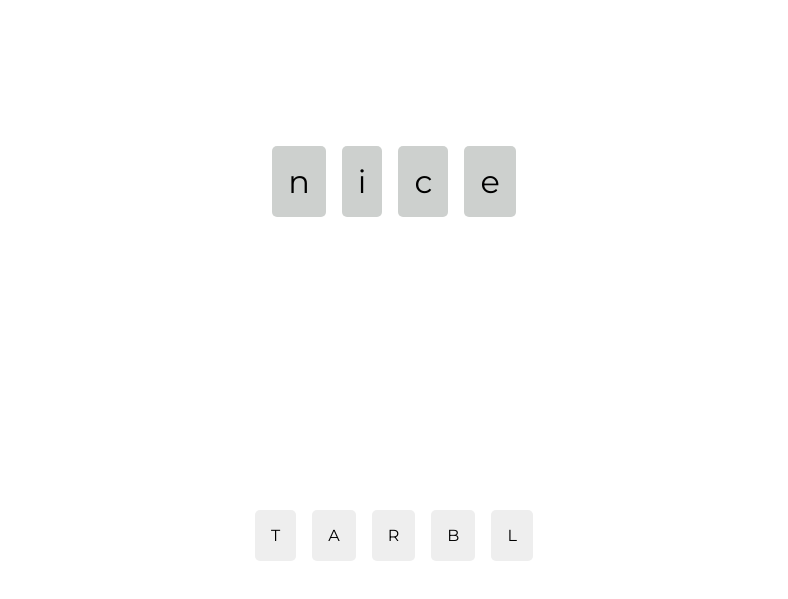
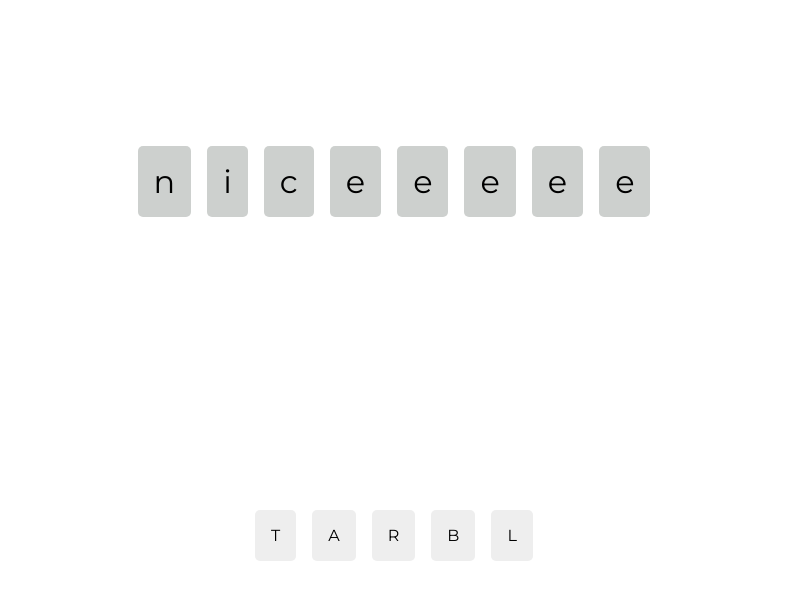
Before and after one commit to hirotachi/TechDegree-project-006, a website: page app/index.html in a window 1280 px wide. Both pictures are taken after a click on the button "START GAME". Shown: the part 151-750 px from the top of the page, without its empty margins (246-1034 px from the left). Drawn offline with nearby package versions, Linux system fonts and the light colour scheme.

Commit message:
edit class for future use

```diff
--- a/app/index.html
+++ b/app/index.html
@@ -17,10 +17,14 @@
     <div class="game">
         <h2 class="heading">Wheel of success</h2>
         <div class="word-board">
-            <ul class="word__fill">
+            <ul class="word_fill">
                 <li class="placeholder">n</li>
                 <li class="placeholder">i</li>
                 <li class="placeholder">c</li>
+                <li class="placeholder">e</li>
+                <li class="placeholder">e</li>
+                <li class="placeholder">e</li>
+                <li class="placeholder">e</li>
                 <li class="placeholder">e</li>
             </ul>
         </div>
--- a/app/scss/layout/_layout.scss
+++ b/app/scss/layout/_layout.scss
@@ -83,7 +83,7 @@
     margin-bottom: auto;
 }
 
-.word__fill{
+.word_fill{
     display: flex;
     flex-wrap: wrap;
     justify-content: center;
```
Also changed, not shown: app/css/main.css.
